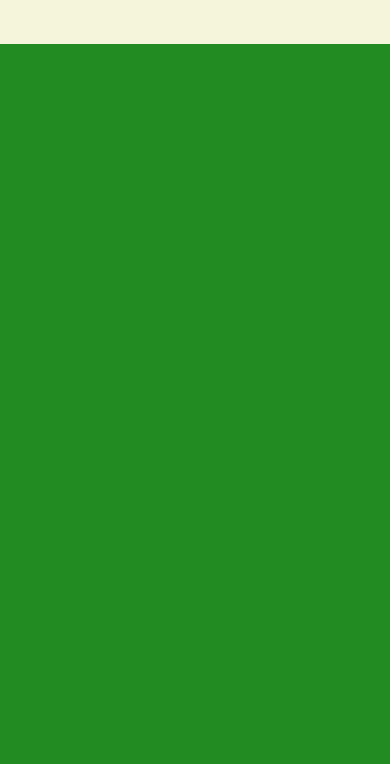
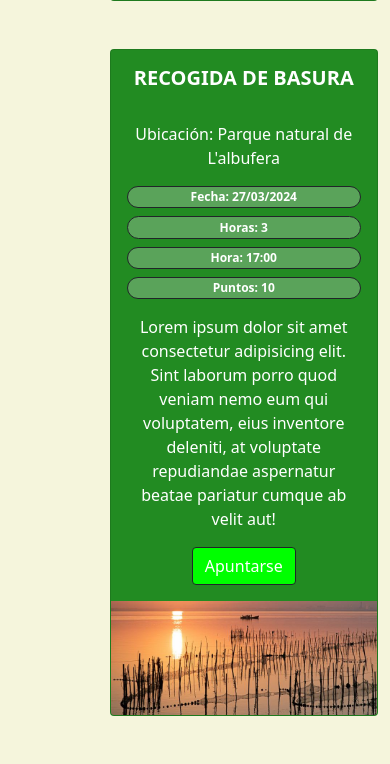
Before and after one commit to XxAdriianxX/PreoyectoIntegrado, a PHP site: page /home.php in a window 390 px wide. Shown: the part 800-1564 px from the top of the page. Before the commit the page ends 844 px from the top, so only its background shows below. Run offline with PHP 8.4, Linux system fonts and the light colour scheme.

Commit message:
Html referencia, empezando aside

```diff
--- a/ProyectoPersonal/home.php
+++ b/ProyectoPersonal/home.php
@@ -8,8 +8,16 @@
         integrity="sha384-EVSTQN3/azprG1Anm3QDgpJLIm9Nao0Yz1ztcQTwFspd3yD65VohhpuuCOmLASjC" crossorigin="anonymous">
     <title>Prueba Felipe</title>
     <style>
+        * {
+            color: white;
+        }
+
         .custom-bg {
             background-color: #228B22;
+        }
+
+        .pill-bg {
+            background-color: rgba(217, 217, 217, .3);
         }
 
         .custom-button {
@@ -17,12 +25,15 @@
         }
 
         h2 {
-            background-color: #228B22;
             text-align: center;
         }
 
         body {
             background-color: #F5F5DC;
+        }
+
+        aside{
+            background-image: ;
         }
     </style>
 </head>
@@ -30,7 +41,7 @@
 <body>
     <div class="container-fluid">
         <header>
-            <nav class="navbar navbar-expand-sm navbar-light custom-bg mb-4">
+            <nav class="navbar navbar-expand-sm navbar-dark custom-bg mb-4">
                 <div class="container-fluid">
                     <button class="navbar-toggler" type="button" data-bs-toggle="collapse"
                         data-bs-target="#navbarSupportedContent" aria-controls="navbarSupportedContent"
@@ -72,20 +83,80 @@
                 </div>
             </nav>
         </header>
-        <aside></aside>
         <section>
             <div class="row">
-                <h2 class="mb-4 rounded-pill text-white">EVENTOS PRÓXIMOS</h2>
-                <div class="col-lg-6 col-md-6">
-                    <div class="card custom-bg text-white text-center mb-5">
-                        <div class="card-body">
-                            <h5 class="card-title"><strong>RECOGIDA DE BASURA</strong></h5>
-                            <p class="card-text"><br>Ubicación: Parque natural de L'albufera</p>
-                            <p class="card-text">Fecha: 27/03/2024</p>
-                            <p class="card-text">Hora: 17:00</p>
-                            <a href="#" class="btn custom-button border border-dark text-white">Apuntarse</a>
+                <div class="col-3">
+                    <aside>
+                        <h2 style="color:black">AMIGOS</h2>
+                    </aside>
+                </div>
+                <div class="col-9">
+                    <div class="row">
+                        <h2 class="mb-4 rounded-pill  mx-auto custom-bg" style="width:95%">EVENTOS PRÓXIMOS</h2>
+                        <div class="col-lg-6 col-md-6">
+                            <div class="card custom-bg  text-center mb-5">
+                                <div class="card-body">
+                                    <h5 class="card-title"><strong>RECOGIDA DE BASURA</strong></h5>
+                                    <p class="card-text"><br>Ubicación: Parque natural de
+                                        L'albufera</p>
+                                    <div class="row justify-content-start mb-2">
+                                        <div class="col-md-6">
+                                            <span
+                                                class="badge rounded-pill pill-bg border border-dark d-block mb-2">Fecha:
+                                                27/03/2024</span>
+                                            <span
+                                                class="badge rounded-pill pill-bg border border-dark d-block mb-2">Horas:
+                                                3</span>
+                                        </div>
+                                        <div class="col-md-6">
+                                            <span
+                                                class="badge rounded-pill pill-bg border border-dark d-block mb-2">Hora:
+                                                17:00</span>
+                                            <span
+                                                class="badge rounded-pill pill-bg border border-dark d-block mb-2">Puntos:
+                                                10</span>
+                                        </div>
+                                    </div>
+                                    <p>Lorem ipsum dolor sit amet consectetur adipisicing elit. Sint laborum porro quod
+                                        veniam nemo eum qui voluptatem, eius inventore deleniti, at voluptate
+                                        repudiandae aspernatur beatae pariatur cumque ab velit aut!</p>
+                                    <a href="#" class="btn custom-button border border-dark text-white">Apuntarse</a>
+                                </div>
+                                <img src="Assets/img/albufera.jpg" class="card-img-bottom" alt="...">
+                            </div>
                         </div>
-                        <img src="img/ej2/ima2.jpg" class="card-img-bottom p-3" alt="...">
+                        <div class="col-lg-6 col-md-6">
+                            <div class="card custom-bg  text-center mb-5">
+                                <div class="card-body">
+                                    <h5 class="card-title"><strong>RECOGIDA DE BASURA</strong></h5>
+                                    <p class="card-text"><br>Ubicación: Parque natural de
+                                        L'albufera</p>
+                                    <div class="row justify-content-start mb-2">
+                                        <div class="col-md-6">
+                                            <span
+                                                class="badge rounded-pill pill-bg border border-dark d-block mb-2">Fecha:
+                                                27/03/2024</span>
+                                            <span
+                                                class="badge rounded-pill pill-bg border border-dark d-block mb-2">Horas:
+                                                3</span>
+                                        </div>
+                                        <div class="col-md-6">
+                                            <span
+                                                class="badge rounded-pill pill-bg border border-dark d-block mb-2">Hora:
+                                                17:00</span>
+                                            <span
+                                                class="badge rounded-pill pill-bg border border-dark d-block mb-2">Puntos:
+                                                10</span>
+                                        </div>
+                                    </div>
+                                    <p>Lorem ipsum dolor sit amet consectetur adipisicing elit. Sint laborum porro quod
+                                        veniam nemo eum qui voluptatem, eius inventore deleniti, at voluptate
+                                        repudiandae aspernatur beatae pariatur cumque ab velit aut!</p>
+                                    <a href="#" class="btn custom-button border border-dark text-white">Apuntarse</a>
+                                </div>
+                                <img src="Assets/img/albufera.jpg" class="card-img-bottom" alt="...">
+                            </div>
+                        </div>
                     </div>
                 </div>
             </div>
```
Also changed, not shown: ProyectoPersonal/Assets/img/albufera.jpg (added).
